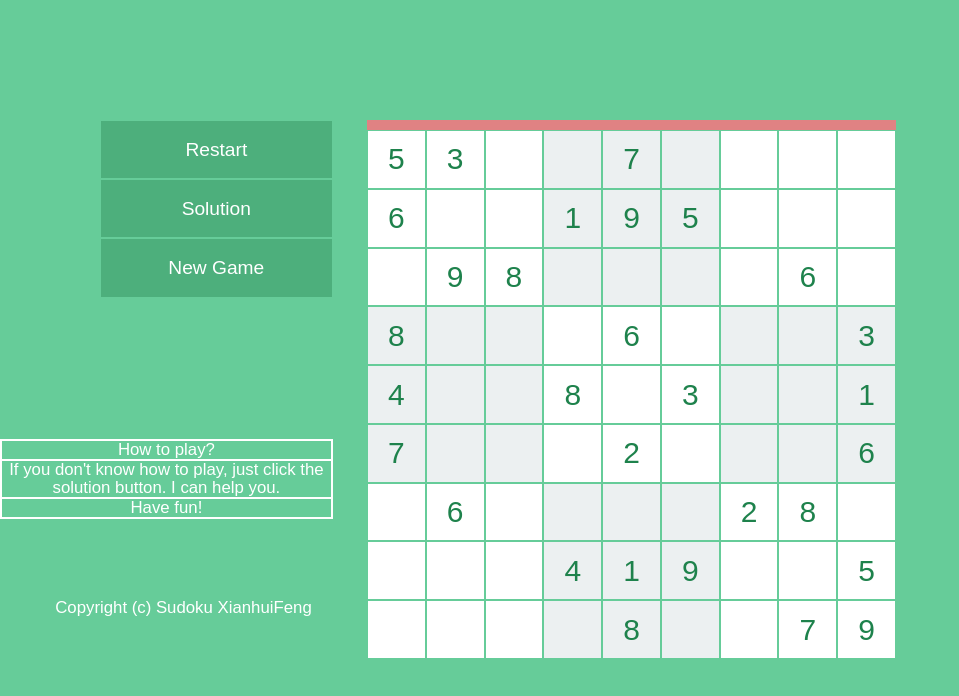
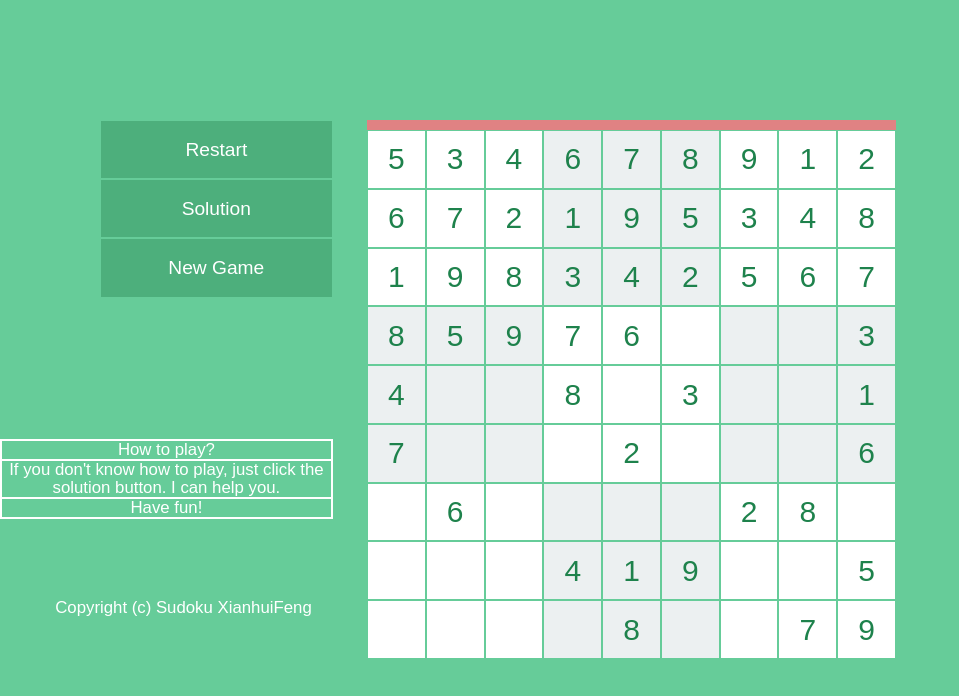
Before and after one commit to xianhuifeng/Sudoku, a website: page public/index.jade in a window 1280 px wide. Both pictures are taken after a click on the button "Solution". Shown: the whole page, without its empty margins (0-959 px from the left). Drawn offline with nearby package versions, Linux system fonts and the light colour scheme; files that its build step writes are made by us from their sources.

Commit message:
Mod: Implement solution() function and modified clearBoard fution. Also code clean up and add more comments.

```diff
--- a/public/index.jade
+++ b/public/index.jade
@@ -38,5 +38,8 @@ html
 				});
 
 				//when click solution should generate a solution gameboard
+				$('.solution').on('click', function () {
+					game.solution();
+				});
 			});
 		include includes/foot.jade
--- a/public/js/data.js
+++ b/public/js/data.js
@@ -1,6 +1,6 @@
 var DummyBoardInputValsGenerator = function (cellMatrix) {
 	function setVal(i, j, value) {
-			cellMatrix[i][j].attr('value',value).attr('disabled', true);
+		cellMatrix[i][j].val(value).attr('disabled', true);
 	};
 	setVal(0,0,5);
 	setVal(0,1,3);
@@ -33,3 +33,33 @@
 	setVal(8,7,7);
 	setVal(8,8,9);
 };
+
+var getSolutionData = function (cellMatrix) {
+	function setSolutionVal(i, j, value) {
+		//Set solution val
+		//Make solutijon input disabled true and dirty true so that user cannot
+		//modify them and when user click restart we set will then back to disabled
+		//false, dirty false and val('')
+		cellMatrix[i][j].val(value).attr('disabled', true).attr('dirty', true);
+	};
+	setSolutionVal(0,2,4);
+	setSolutionVal(0,3,6);
+	setSolutionVal(0,5,8);
+	setSolutionVal(0,6,9);
+	setSolutionVal(0,7,1);
+	setSolutionVal(0,8,2);
+	setSolutionVal(1,1,7);
+	setSolutionVal(1,2,2);
+	setSolutionVal(1,6,3);
+	setSolutionVal(1,7,4);
+	setSolutionVal(1,8,8);
+	setSolutionVal(2,0,1);
+	setSolutionVal(2,3,3);
+	setSolutionVal(2,4,4);
+	setSolutionVal(2,5,2);
+	setSolutionVal(2,6,5);
+	setSolutionVal(2,8,7);
+	setSolutionVal(3,1,5);
+	setSolutionVal(3,2,9);
+	setSolutionVal(3,3,7);
+};
--- a/public/js/main.js
+++ b/public/js/main.js
@@ -5,7 +5,6 @@ var Sudoku = ( function ($) {
 		conf = $.extend( {}, defaultConfig, config);
 		_game = new Game( conf );
 		return {
-			//Return a visual representation of the board
 			gameBoard: function () {
 				return _game.buildBoard();
 			},
@@ -13,40 +12,45 @@ var Sudoku = ( function ($) {
 				_game.clearBoard();
 			},
 			solution: function (){
-				return _game.getSolution();
+				_game.getSolution();
 			}
 		}
 	};
 
-	//Game initialization and logic
+	//Game initialization and logic.
 	var Game = function () {
 		this.$cellMatrix = {};
 		this.N = 9;
 	};
 	Game.prototype.buildBoard = function () {
-		//make table
 		var $tr, $td, sectIDi, sectIDj;
+
+		//Make a new table and add class style.
 		var $table = $('<table>').addClass('parent-matrix');
-			//make 9 rows
+
+			//Make nine rows for this table
 			for (var i = 0; i < this.N ; i++) {
 				$tr = $('<tr>');
 				this.$cellMatrix[i] = {};
 
-				//for each row make 9 input
+				//For each row, we make nine table data and we append input to it.
 				for (var j = 0; j < this.N ; j++) {
 					this.$cellMatrix[i][j] = $('<input>')
 													.attr('maxlength', 1)
-													.attr('dirty',false)
+													.attr('dirty', false) //This attr is used for clearBoard().
 													.data('row', i)
 													.data('col', j)
 													.keyup(function() {
-														$(this).attr('dirty',true);
+														$(this).attr('dirty', true); //This attr is used for clearBoard() also.
 													});
+
 					$td = $('<td>').append(this.$cellMatrix[i][j]);
-					//check the section of the input
+
+					//Check the section of the input so we can set different class for each section
+					//and also we will use this section for validation.
 					sectIDi = Math.floor( i / 3 );
 					sectIDj = Math.floor( j / 3 );
-					// Set the design for different sections
+
 					if ( ( sectIDi + sectIDj ) % 2 === 0 ) {
 						$td.addClass( 'section-even' );
 					} else {
@@ -56,23 +60,38 @@ var Sudoku = ( function ($) {
 				};
 				$table.append($tr);
 			};
-		//This can be changed after generator function is implemented, but now we will only have one board
+
+		/*
+		*This can be changed after generator function is implemented,
+		*however now we will only have one board.
+		*In future, we will add random fucntion for BoardInputValsGenerator
+		*/
 		DummyBoardInputValsGenerator(this.$cellMatrix);
 		return $table;
 	};
 	Game.prototype.clearBoard = function () {
 		for (var i = 0; i < this.N; i++) {
 			for (var j = 0; j < this.N; j++) {
-					if(this.$cellMatrix[i][j].attr('dirty') === "true"){
-						this.$cellMatrix[i][j].val('');
-						this.$cellMatrix[i][j].attr('dirty', false);
-					}
+
+				/*Check if the input attr is dirty or not, if is, clear val and set to false
+				*In this case, both user input and solution data can make attr dirty true
+				*/
+				if(this.$cellMatrix[i][j].attr('dirty') === "true"){ // Here need to consider true as a string
+					this.$cellMatrix[i][j].val('');
+
+					/*This takes care of solution data value and user input value both
+					*If it was user input value, only dirty set back to false
+					*If it was solution data value, set dirty back to false and set disabled back to false
+					*/
+					this.$cellMatrix[i][j].attr('dirty', false).attr('disabled', false);
+				}
 			};
 		};
 	};
-	Game.prototype.solution = function () {
-		//TODO
-		return solution;
+	Game.prototype.getSolution = function () {
+		//Call method clearBoard() to set back attr dirty, disabled, and val()
+		this.clearBoard();
+		getSolutionData(this.$cellMatrix);
 	};
 
 	//Singleton public methods
```
Also changed, not shown: public/index.html. Lines whose indentation alone changed are shown as unchanged.
